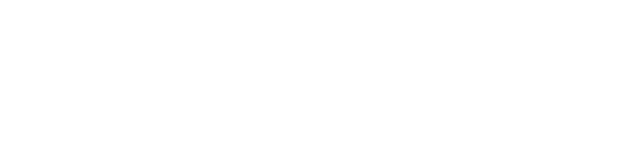
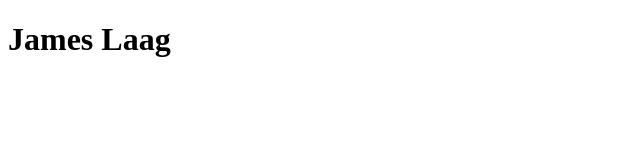
Before and after one commit to jamlagz28/IT24-ASSESSMENT, a plain HTML site: page index.html in a window 1280 px wide. Shown: the whole page, without its empty margins (0-640 px from the left). Drawn offline with Linux system fonts and the light colour scheme.

Commit message:
Added Files

```diff
--- a/index.html
+++ b/index.html
@@ -6,6 +6,6 @@
     <title>James</title>
 </head>
 <body>
-
+    <h1>James Laag</h1>
 </body>
 </html>
```
